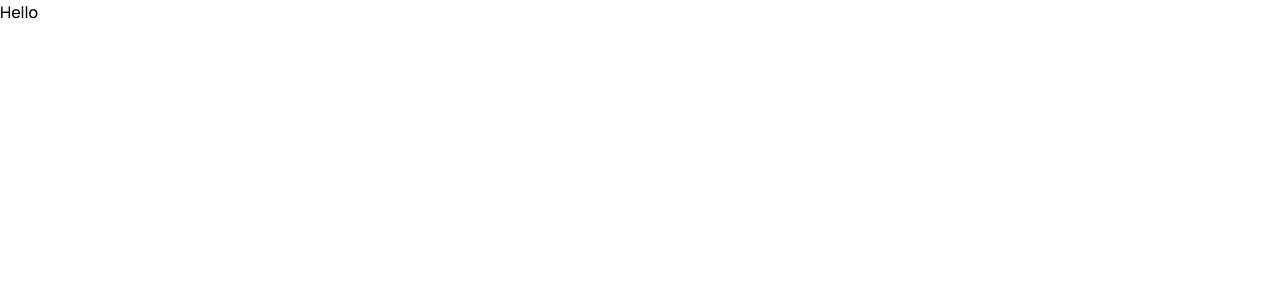
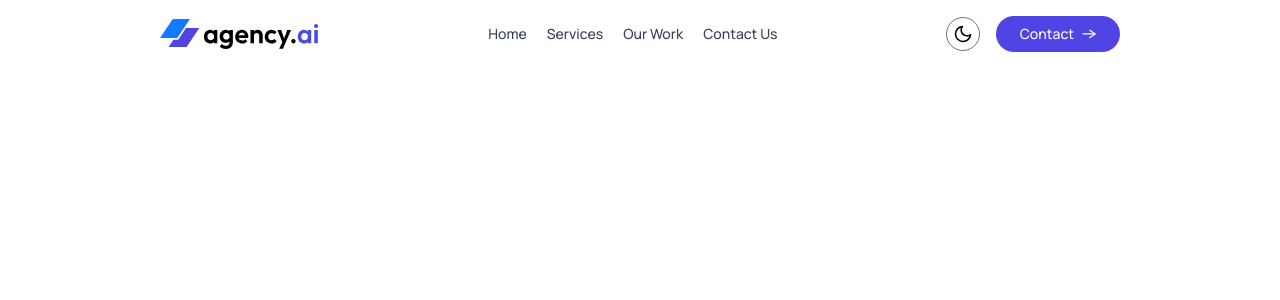
Before and after one commit to Hard1stf/Hyper.AI, a React (Vite) app: page / in a window 1280 px wide. Shown: the top 300 px of the page. Built offline with nearby package versions, Linux system fonts and the light colour scheme.

Commit message:
feat: implement Navbar and ThemeToggleBtn components for theme management

```diff
--- a/src/App.jsx
+++ b/src/App.jsx
@@ -1,7 +1,15 @@
+import { useState } from 'react';
+import Navbar from './components/Navbar';
+
 const App = () => {
+  const [theme, setTheme] = useState(
+    localStorage.getItem('theme') ? localStorage.getItem('theme') : 'light',
+  );
   return (
     <>
-      <div>Hello</div>
+      <div className="dark:bg-black relative">
+        <Navbar theme={theme} setTheme={setTheme} />
+      </div>
     </>
   );
 };
--- /dev/null
+++ b/src/components/Navbar.jsx
@@ -0,0 +1,78 @@
+import { useState } from 'react';
+import assets from '../assets/assets';
+import ThemeToggleBtn from './ThemeToggleBtn';
+
+const Navbar = ({ theme, setTheme }) => {
+  const [sideBarOpen, setSideBarOpen] = useState(false);
+
+  return (
+    <>
+      <nav className="flex justify-between items-center px-4 sm:px-12 lg:px-24 xl:px-40 py-4 sticky top-0 z-20 backdrop-blur-xl font-medium bg-white/50 dark:bg-gray-900/70">
+        <img
+          src={theme === 'dark' ? assets.logo_dark : assets.logo}
+          alt="company-logo"
+          className="w-32 sm:w-40"
+        />
+        <div
+          className={`text-gray-700 dark:text-white sm:text-sm ${!sideBarOpen ? 'max-sm:w-0 overflow-hidden' : 'max-sm:w-60 max-sm:pl-10'} max-sm:fixed top-0 right-0 bottom-0 max-sm:min-h-screen max-sm:h-full max-sm:flex-col max-sm:bg-primary max-sm:text-white max-sm:pt-20 flex sm:items-center gap-5 transition-all`}
+        >
+          <img
+            src={assets.close_icon}
+            alt="close-icon"
+            className="w-5 absolute right-4 top-4 sm:hidden cursor-pointer"
+            onClick={() => setSideBarOpen(false)}
+          />
+
+          <a
+            onClick={() => setSideBarOpen(false)}
+            href="#"
+            className="sm:hover:border-b"
+          >
+            Home
+          </a>
+          <a
+            onClick={() => setSideBarOpen(false)}
+            href="#services"
+            className="sm:hover:border-b"
+          >
+            Services
+          </a>
+          <a
+            onClick={() => setSideBarOpen(false)}
+            href="#our-work"
+            className="sm:hover:border-b"
+          >
+            Our Work
+          </a>
+          <a
+            onClick={() => setSideBarOpen(false)}
+            href="#contact-us"
+            className="sm:hover:border-b"
+          >
+            Contact Us
+          </a>
+        </div>
+
+        <div className="flex items-center gap-2 sm:gap-4">
+          <ThemeToggleBtn theme={theme} setTheme={setTheme} />
+
+          <img
+            src={theme === 'dark' ? assets.menu_icon_dark : assets.menu_icon}
+            alt=""
+            onClick={() => setSideBarOpen(true)}
+            className="w-8 sm:hidden"
+          />
+
+          <a
+            href="#contact-us"
+            className="text-sm max-sm:hidden flex items-center gap-2 bg-primary text-white px-6 py-2 rounded-full cursor-pointer hover:scale-105 transition-all"
+          >
+            Contact <img src={assets.arrow_icon} width={14} alt="icon" />
+          </a>
+        </div>
+      </nav>
+    </>
+  );
+};
+
+export default Navbar;
--- /dev/null
+++ b/src/components/ThemeToggleBtn.jsx
@@ -0,0 +1,46 @@
+import { useEffect } from 'react';
+import assets from '../assets/assets';
+
+const ThemeToggleBtn = ({ theme, setTheme }) => {
+  useEffect(() => {
+    const prefersDarkMode = window.matchMedia(
+      '(prefers-color-scheme: dark)',
+    ).matches;
+
+    setTheme(theme || (prefersDarkMode ? 'dark' : 'light'));
+  }, []);
+
+  useEffect(() => {
+    if (theme === 'dark') {
+      document.documentElement.classList.add('dark');
+    } else {
+      document.documentElement.classList.remove('dark');
+    }
+
+    localStorage.setItem('theme', theme);
+  }, [theme]);
+
+  return (
+    <>
+      <button className="cursor-pointer">
+        {theme === 'dark' ? (
+          <img
+            src={assets.sun_icon}
+            alt="light-icon"
+            className="size-8.5 p-1.5 border border-gray-500 rounded-full"
+            onClick={() => setTheme('light')}
+          />
+        ) : (
+          <img
+            src={assets.moon_icon}
+            alt="dark-icon"
+            className="size-8.5 p-1.5 border border-gray-500 rounded-full"
+            onClick={() => setTheme('dark')}
+          />
+        )}
+      </button>
+    </>
+  );
+};
+
+export default ThemeToggleBtn;
```
